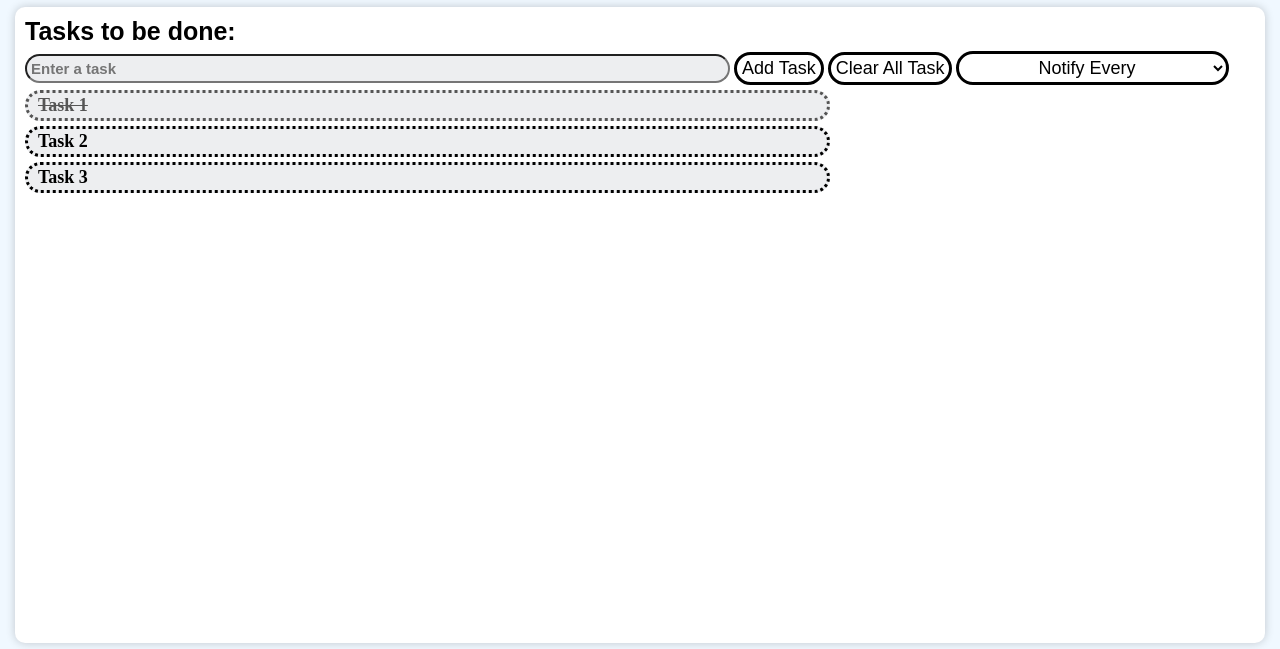
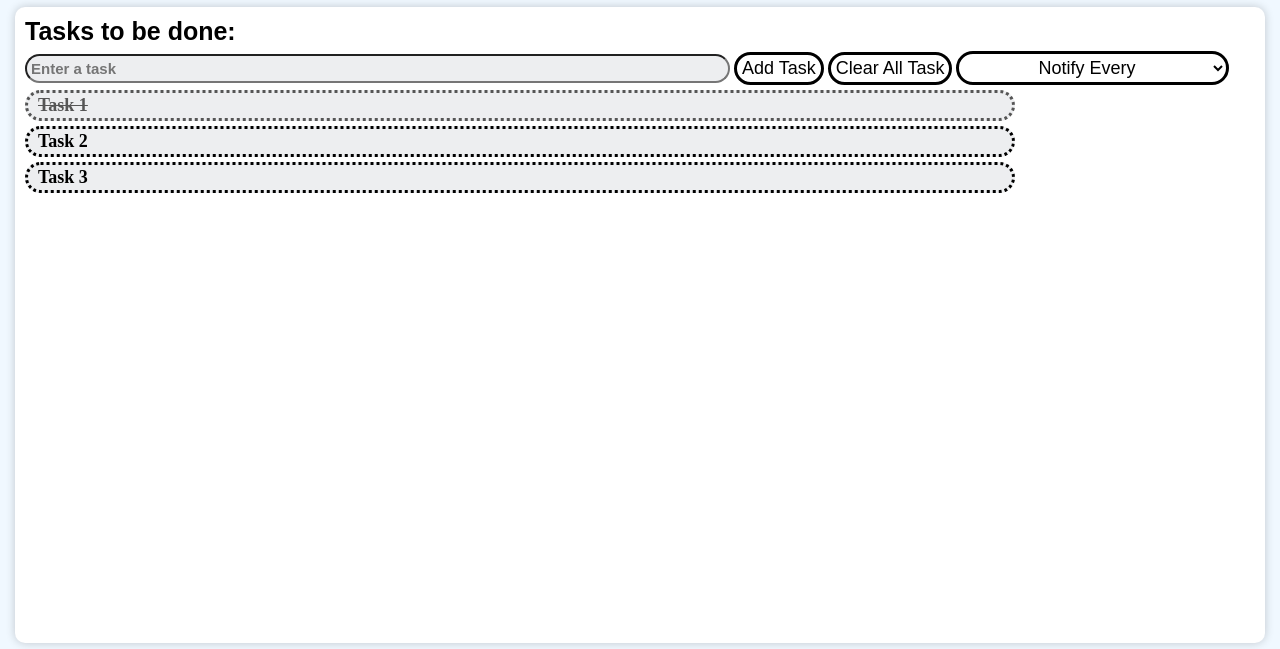
Before and after one commit to DiscordPanda/Innov8tors, a PHP site: page /ToDo.html in a window 1280 px wide. Shown: the part 106-755 px from the top of the page. Run offline with PHP 8.4, Linux system fonts and the light colour scheme; some web fonts are replaced.

Commit message:
Updated file

```diff
--- a/styles.css
+++ b/styles.css
@@ -213,7 +213,7 @@ ul li{
     font-size: 18px;
     padding: 2px 10px;
     margin-top: 5px;
-    width: calc(100% - 425px);
+    width: calc(100% - 240px);
     user-select: none;
     cursor: pointer;
     border-style: dotted;
```
